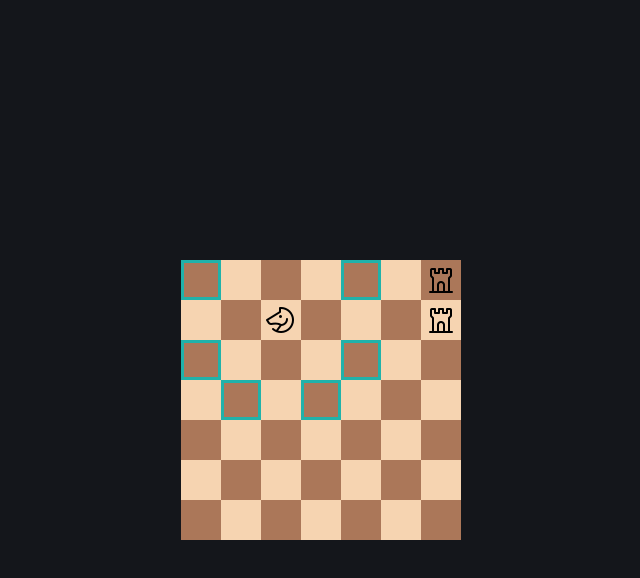
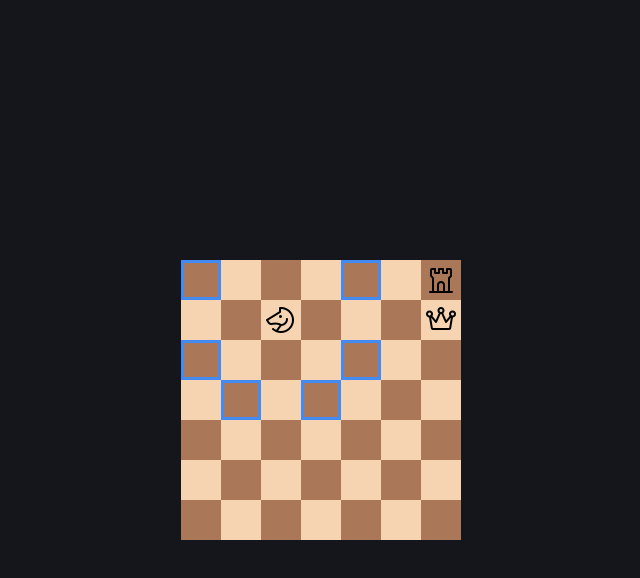
Before and after one commit to Delnaraxe/leGoat, a website built with Vite: page index.html in a window 1280 px wide. Both pictures are taken after a click on the element 600 px from the left and 320 px from the top of the page. Shown: the whole page, without its empty margins (319-959 px from the left). Built offline with nearby package versions, Linux system fonts and the light colour scheme.

Commit message:
add transition on hover valid position

```diff
--- a/src/main.js
+++ b/src/main.js
@@ -48,7 +48,7 @@ function initMain() {
     horse.move(position);
 
     spawnFoe(); // Appelle la fonction pour créer un ennemi aléatoire à chaque clic
-    displayHorseMove(); // Affiche les mouvements possibles du cheval
+    displayHorseMove(); // Affiche les mouvements valides du cheval
   }
 
   /** RNG type de Foe */
@@ -56,7 +56,7 @@ function initMain() {
     let number = Math.random();
 
     // TODO: remettre à 0.5, pour l'instant, on fait spawn la tour
-    if (number <= 1) {
+    if (number <= 0.5) {
       return "tour";
     }
 
@@ -73,7 +73,7 @@ function initMain() {
    * @returns Une position aléatoire pour un ennemi
    */
   function randomizePositionFoe() {
-    const possibleSpawnList = [
+    const validSpawnList = [
       "A1",
       "A2",
       "A3",
@@ -100,7 +100,7 @@ function initMain() {
       "B1",
     ];
     const forbiddenSpawnList = foes.map((foe) => foe.position); // Liste des positions interdites pour les ennemis
-    const spawnList = possibleSpawnList.filter(
+    const spawnList = validSpawnList.filter(
       (position) => !forbiddenSpawnList.includes(position)
     ); // Filtre les positions interdites
     const randomIndex = Math.floor(Math.random() * spawnList.length);
@@ -118,7 +118,7 @@ function initMain() {
   }
 
   /**
-   * Affiche les mouvements possibles du cheval
+   * Affiche les mouvements valides du cheval
    */
   function displayHorseMove() {
     // Clear les bordures existantes
@@ -127,18 +127,18 @@ function initMain() {
     for (let tile of chessboard.querySelectorAll("div[data-pos]")) {
       const tilePosition = tile.getAttribute("data-pos");
       if (horse.isValidPosition(tilePosition)) {
-        tile.classList.add("possible-move");
+        tile.classList.add("valid-move");
       }
     }
   }
 
   /**
-   * Supprime les bordures bleues des mouvements possibles
+   * Supprime les bordures bleues des mouvements valides du cheval
    */
   function clearHorseMove() {
-    const allTiles = chessboard.querySelectorAll(".possible-move");
+    const allTiles = chessboard.querySelectorAll(".valid-move");
     for (const tile of allTiles) {
-      tile.classList.remove("possible-move");
+      tile.classList.remove("valid-move");
     }
   }
 
--- a/src/style.css
+++ b/src/style.css
@@ -1,3 +1,7 @@
+:root {
+  --blue: #438AF3;
+}
+
 html,
 body {
   height: 100%;
@@ -39,6 +43,11 @@ body {
   background-color: hsl(30, 80%, 83%);
 }
 
-#chessboard > .possible-move {
-  border: 3px solid lightseagreen;
+#chessboard > .valid-move {
+  box-shadow: inset 0 0 0 3px var(--blue);
+  transition: all 0.15s ease-in-out;
 }
+
+#chessboard > .valid-move:hover {
+  box-shadow: inset 0 0 0 40px var(--blue);
+}
```
